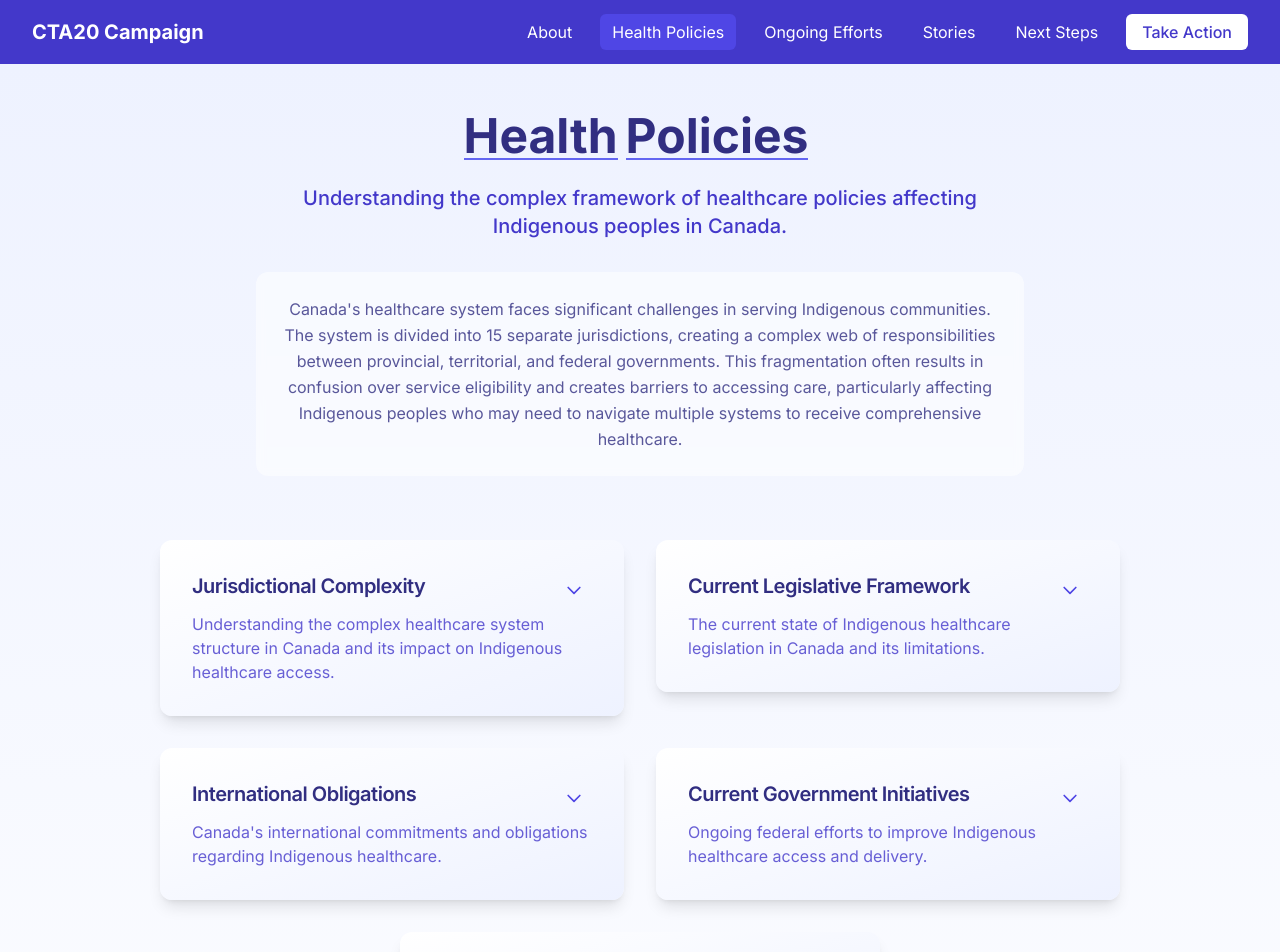
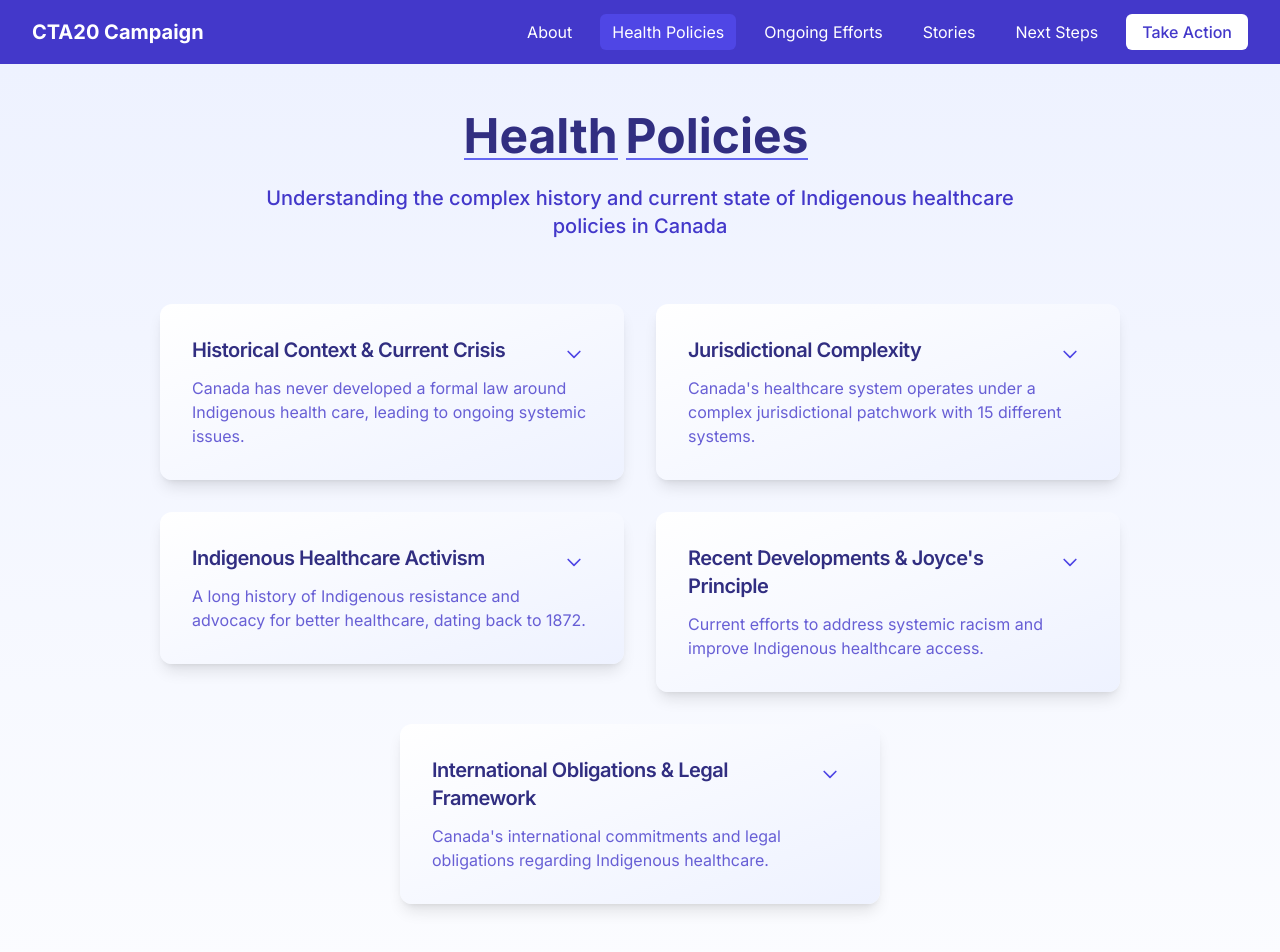
Before and after one commit to brandonZhong123/CTA20-Social-Awarness, a Next.js app: page /health-policies in a window 1280 px wide. Shown: the top 952 px of the page. Built offline with nearby package versions, Linux system fonts and the light colour scheme.

Commit message:
test commit

```diff
--- a/src/app/health-policies/page.tsx
+++ b/src/app/health-policies/page.tsx
@@ -6,29 +6,29 @@ import { motion } from 'framer-motion';
 
 const policies = [
   {
-    title: "Jurisdictional Complexity",
-    summary: "Understanding the complex healthcare system structure in Canada and its impact on Indigenous healthcare access.",
-    fullContent: "Canada's healthcare is divided into 15 separate systems each with their own jurisdiction: one healthcare jurisdiction for each province and territory, the federally funded Non-Insured Health Benefits (NIHB) program for First Nations and Inuit, and the Métis Programs via Indigenous Services Canada. This means each hospital operates under its own jurisdiction based on the province. This leads to a more complex and disjointed system for Indigenous people as the federal government is merely responsible for funding leading to international legislation being a grey area. As a result, care and services can be inconsistent or entirely absent. For instance, while provinces and territories manage insured health services, the federal government provides supplementary services to First Nations and Inuit through the NIHB program. This dual system can cause confusion over service eligibility and responsibility, leading to delays and barriers in accessing care."
+    title: "Historical Context & Current Crisis",
+    summary: "Canada has never developed a formal law around Indigenous health care, leading to ongoing systemic issues.",
+    fullContent: "Despite recent meetings on developing Indigenous health legislation, federal Indigenous health policy has been neglected for decades. The 2004 Health Accord between the federal government and provinces/territories included a 10-Year Plan on improving Indigenous health, but it expired in 2014 and hasn't been replaced despite repeated promises. The Canadian Health Coalition called the 'lack of progress on closing the health gap for Aboriginal people' the most egregious of the 2004 Health Accord's failings. Indigenous people continue to face 'syndemic' conditions - multiple interacting and mutually aggravating epidemics, worsened by existing negative health determinants due to colonialism."
   },
   {
-    title: "Current Legislative Framework",
-    summary: "The current state of Indigenous healthcare legislation in Canada and its limitations.",
-    fullContent: "Since the 1960s when medicare was implemented, the constitution never appeared in federal Canadian Law either in 1867 when Canada was a Dominion and in 1982, when Canada gained full independence. Instead, the healthcare constitution is merely controlled by the hospitals in the province with no mention of Indigenous people in the jurisdiction. The Canada Health Act of 1984 does not mention Indigenous peoples. The health act reaffirms the provincial jurisdiction of healthcare where the federal government is only responsible for funding. Although Canada previously developed health policies to Indigenous peoples, a formal enacted legislation for Indigenous health care was never formed. Instead, responsibilities are on reserves to Chiefs and Councils through the Indian act."
+    title: "Jurisdictional Complexity",
+    summary: "Canada's healthcare system operates under a complex jurisdictional patchwork with 15 different systems.",
+    fullContent: "Canada's public health care system operates under a jurisdictional patchwork, divided between the provinces, territories, the federally-funded Non-Insured Health Benefits (NIHB) program for First Nations and Inuit, and limited Métis programs via Indigenous Services Canada. This complexity means there are effectively 15 different healthcare systems in the country. Although medicare has been a point of Canadian pride since the 1960s, health care has never appeared in the Constitution, either in 1867 or 1982. The Constitution merely delegates jurisdiction for hospitals to the provinces, with no mention of Indigenous peoples or their jurisdiction. The Canada Health Act of 1984 similarly doesn't mention Indigenous peoples, despite the emergence of constitutional Aboriginal rights just years earlier."
   },
   {
-    title: "International Obligations",
-    summary: "Canada's international commitments and obligations regarding Indigenous healthcare.",
-    fullContent: "Canada is bound by legal obligations through numbered treaties between the Crown and Indigenous nations and the United Nations' 1966 International Covenant on Economic, Social and Cultural Rights (ICESCR), which is a binding international treaty. In a 2016 submission to the UN's Expert Mechanism on the Rights of Indigenous Peoples, the Maskwacis Cree emphasized Article 12(1) of the ICESCR, which provides a comprehensive commitment to health not merely the absence of disease, but the assurance of conditions necessary for well-being. In essence, it promotes a proactive and holistic approach to health. The United Nations Declaration on the Rights of Indigenous Peoples, although not directly about health, is a set of international standards rather than a binding law itself, that is meant to provide a framework for Indigenous well-being and reconciliation."
+    title: "Indigenous Healthcare Activism",
+    summary: "A long history of Indigenous resistance and advocacy for better healthcare, dating back to 1872.",
+    fullContent: "Indigenous people have never been passive recipients of Canada's services. As early as 1872, the Peguis First Nation sent an affidavit disputing lack of health care provision promised in Treaty 1. In 1935, Chief George Dreaver took the Crown to court over medical supplies under Treaty 6's medicine chest clause. The 1999 Wuskwi Sipihk Cree Nation decision indicated that the Treaty should include full healthcare in a contemporary context. Notable activists like Jean Cuthand Goodwill, the first Native registered nurse in Saskatchewan, worked for decades to increase Native people's involvement in health care, co-founding the Canadian Indigenous Nurses Association in 1974 and developing numerous Indigenous health programs."
   },
   {
-    title: "Current Government Initiatives",
-    summary: "Ongoing federal efforts to improve Indigenous healthcare access and delivery.",
-    fullContent: "The federal government is collaborating with First Nations, Inuit, and Métis partners to explore legislative and policy options tailored to the unique health needs of each group. This approach aims to respect the diversity among Indigenous peoples and is part of a broader commitment to implement the United Nations Declaration on the Rights of Indigenous Peoples (UNDRIP). The 2024-25 Departmental Plan for Indigenous Services Canada outlines a planned spending of over $6.2 billion, with significant portions allocated to health services. This includes initiatives aimed at improving access to culturally appropriate healthcare, mental health support, and long-term care for Indigenous communities. Indigenous communities are actively developing and leading health programs that address their specific needs. These programs often incorporate traditional healing practices and are designed to be culturally relevant, aiming to heal the trauma caused by residential schools and improve overall community well-being."
+    title: "Recent Developments & Joyce's Principle",
+    summary: "Current efforts to address systemic racism and improve Indigenous healthcare access.",
+    fullContent: "Recent developments have been sparked by tragic events like Joyce Echaquan's death in 2020, who recorded racist treatment at a Quebec hospital. This led to Joyce's Principle, a set of proposals by the Atikamekw Nation and Manawan. In British Columbia, the 'In Plain Sight' report acknowledged systemic Indigenous-specific racism within BC's health care system. However, implementation remains a challenge. Life expectancy for First Nations in BC decreased by two and half years from 2011 to 2017, partly due to the overdose epidemic, even with a First Nations Health Authority in place. The COVID-19 pandemic has further aggravated the longer crisis in Indigenous health."
   },
   {
-    title: "Future Policy Developments",
-    summary: "Upcoming changes and developments in Indigenous healthcare policy.",
-    fullContent: "The federal government is collaborating with First Nations, Inuit, and Métis partners to develop health legislation that respects the unique needs and governance structures of each group. In British Columbia, the First Nations Health Council is facilitating discussions to guide future health legislation, with ongoing engagement planned through 2027. The National Council for Reconciliation has been incorporated as an independent, Indigenous-led organization tasked with monitoring and reporting on the progress of reconciliation efforts. The federal government is preparing to provide the Council with annual reports detailing advancements in areas such as health, education, and justice. Prime Minister Mark Carney has reaffirmed the government's dedication to working in full partnership with Indigenous peoples to advance shared priorities, including health care, food security, housing, education, conservation, climate action, and emergency management."
+    title: "International Obligations & Legal Framework",
+    summary: "Canada's international commitments and legal obligations regarding Indigenous healthcare.",
+    fullContent: "Canada is bound by several international agreements, including the Numbered Treaties between the Crown and Indigenous Nations, and the UN's 1966 International Covenant on Economic, Social and Cultural Rights (ICESCR). The Maskwacis Cree's 2016 submission emphasized Article 12(1)'s holistic guarantee of well-being. Canada has yet to ratify the Indigenous and Tribal Peoples Convention of 1989, despite its Article 25 ensuring adequate health services for Indigenous peoples. Canada maintains it has no legal or constitutional obligations to provide health services to Indigenous people, claiming it does so only as a matter of policy or 'benevolence.' This stance contradicts Treaty rights and international obligations."
   }
 ];
 
@@ -52,18 +52,9 @@ export default function HealthPoliciesPage() {
             animate={{ opacity: 1 }}
             transition={{ delay: 0.3, duration: 0.6 }}
           >
-            Understanding the complex framework of healthcare policies affecting Indigenous peoples in Canada.
+            Understanding the complex history and current state of Indigenous healthcare policies in Canada
           </motion.p>
-          <motion.div
-            className="bg-white/50 backdrop-blur-sm rounded-xl p-6 max-w-3xl mx-auto"
-            initial={{ opacity: 0 }}
-            animate={{ opacity: 1 }}
-            transition={{ delay: 0.4, duration: 0.6 }}
-          >
-            <p className="text-indigo-900/80 leading-relaxed">
-              Canada's healthcare system faces significant challenges in serving Indigenous communities. The system is divided into 15 separate jurisdictions, creating a complex web of responsibilities between provincial, territorial, and federal governments. This fragmentation often results in confusion over service eligibility and creates barriers to accessing care, particularly affecting Indigenous peoples who may need to navigate multiple systems to receive comprehensive healthcare.
-            </p>
-          </motion.div>
+
         </motion.div>
 
         <div className="grid grid-cols-1 lg:grid-cols-2 gap-8">
@@ -111,7 +102,7 @@ export default function HealthPoliciesPage() {
               Moving Forward
             </h3>
             <p className="text-indigo-700">
-              These policies and initiatives represent ongoing efforts to address historical inequities and improve healthcare access for Indigenous peoples. Through continued collaboration and commitment to change, we work towards a more equitable and culturally appropriate healthcare system.
+              As we move towards developing Indigenous healthcare legislation, it remains to be seen if the federal government will finally accept its responsibilities, listen to Indigenous healthcare leaders and activists, and address opportunities for change with commitment, instead of delay, negligence and court challenges.
             </p>
           </div>
         </motion.div>
```
Also changed, not shown: public/healthcarepolicies.txt (added).
